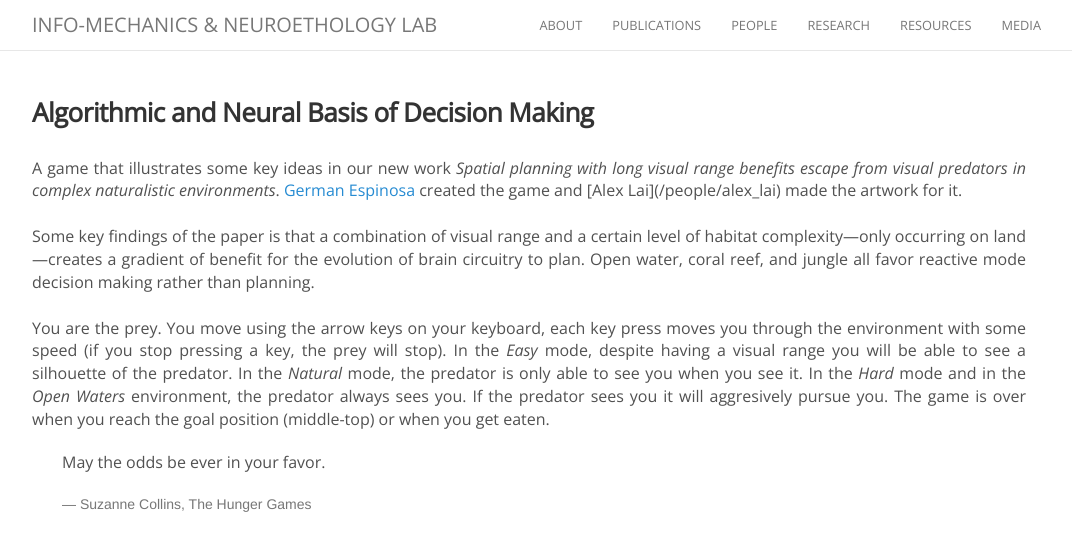
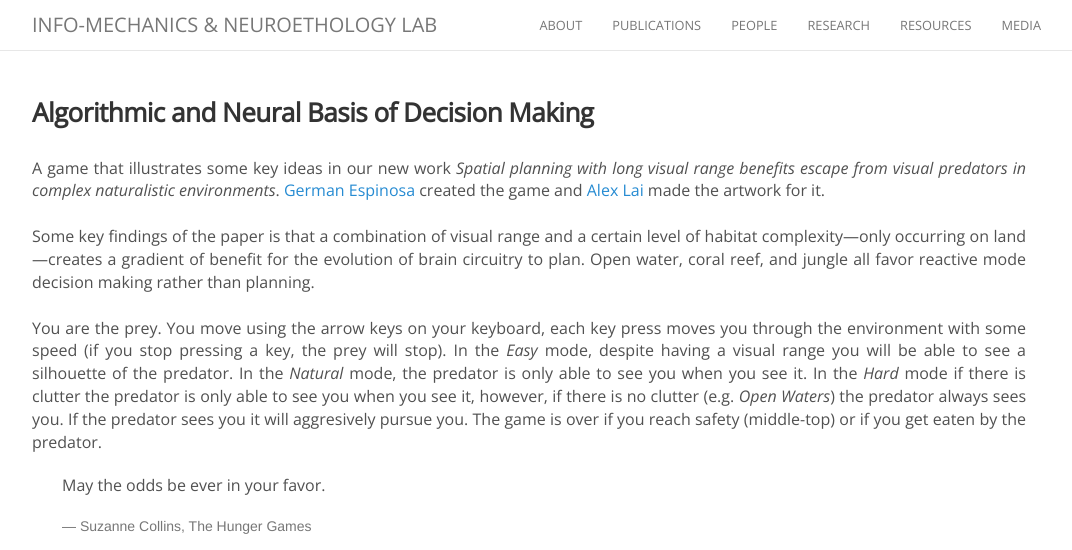
Before and after one commit to maciverlab/maciverlab.github.io, a Jekyll site: the page built from media.html, in a window 1280 px wide and 900 px high, cut to the strip 0-550 px from the top of the window. Shown: the whole strip, without its empty margins (111-1183 px from the left). Built offline with Jekyll 4.4.1, drawn with Linux system fonts in a browser that asks for light colours; nearby versions of some CDN libraries; comment, search, counter and statistics services are not loaded.

Commit message:
Update media.html

```diff
--- a/media.html
+++ b/media.html
@@ -10,7 +10,7 @@ permalink: /media/
         <p style="width: 100%; text-align: justify;">A game that illustrates some key ideas in our new work
                 <i>Spatial planning with long visual range benefits escape from visual predators in complex naturalistic
                 environments</i>. <a href="{{ site.baseurl }}{% link _people/german_espinosa.md %}">German Espinosa</a>
-                created the game and [Alex Lai]({{ site.baseurl }}{% link _people/alex_lai.md %})
+                created the game and <a href="{{ site.baseurl }}{% link _people/alex_lai.md %}">Alex Lai</a>
                 made the artwork for it. <br><br>
 
                 Some key findings of the paper is that a combination of visual range and a certain level of habitat
@@ -22,9 +22,10 @@ permalink: /media/
                 through the environment with some speed (if you stop pressing a key, the prey will stop).
                 In the <i>Easy</i> mode, despite having a visual range you will be able to see a silhouette of
                 the predator. In the <i>Natural</i> mode, the predator is only able to see you when you see it.
-                In the <i>Hard</i> mode and in the <i>Open Waters</i> environment, the predator always sees you.
-                If the predator sees you it will aggresively pursue you. The game is over when you reach the
-                goal position (middle-top) or when you get eaten.</p>
+                In the <i>Hard</i> mode if there is clutter the predator is only able to see you when you see it, however,
+                if there is no clutter (e.g. <i>Open Waters</i>) the predator always sees you.
+                If the predator sees you it will aggresively pursue you. The game is over if you reach safety
+                (middle-top) or if you get eaten by the predator.</p>
 
         <blockquote>
                 <p>May the odds be ever in your favor.</p>
```
